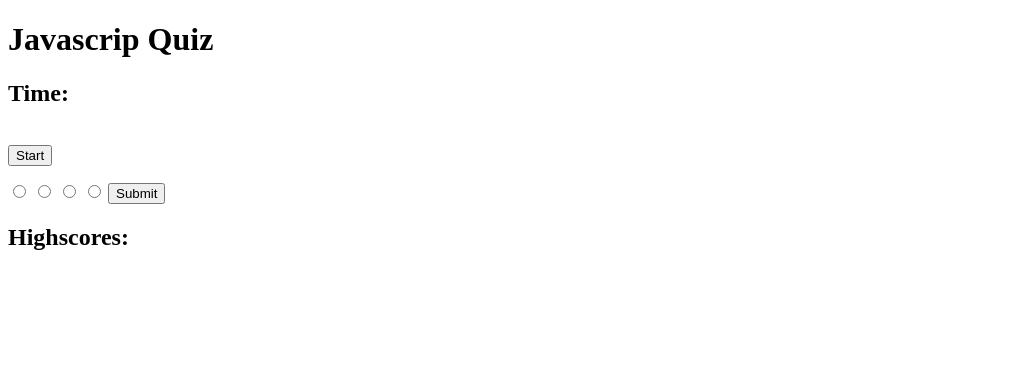
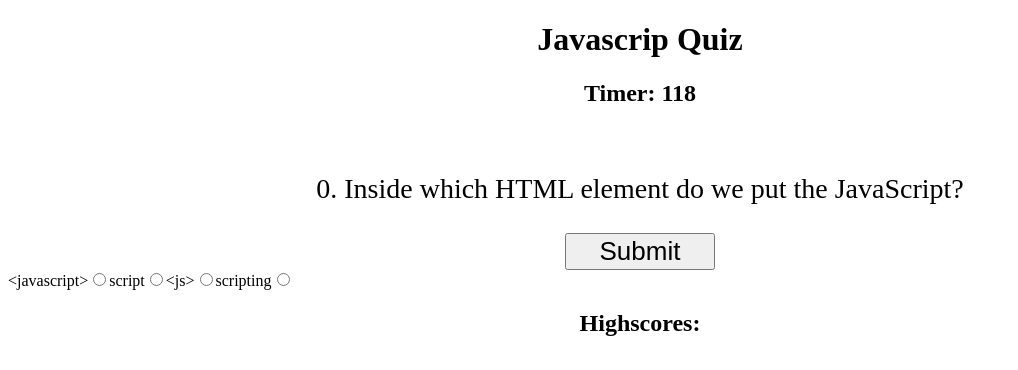
Before and after one commit to cycoconutz/04-Quiz, a plain HTML site: page index.html in a window 1280 px wide. Both pictures are taken after a click on the button "Start". Shown: the whole page, without its empty margins (0-1018 px from the left). Drawn offline with nearby package versions, Linux system fonts and the light colour scheme.

Commit message:
git change. got questions list to populate

```diff
--- a/Assets/script.js
+++ b/Assets/script.js
@@ -1,52 +1,82 @@
 var questionList = [{
   question:" Inside which HTML element do we put the JavaScript?",
-  answers:["<javascript>", "script", "<js>", "scripting"]},
+  answers:["<javascript>", "script", "<js>", "scripting"],
+  correct:"script"
+  },
   {
   question: "Is JavaScript case-sensitive?",
-  answers:["No", "Yes"]},
+  answers:["No", "Yes"],
+  correct:"Yes"
+  },
   {
   question:"3: Where is the correct place to insert a JavaScript?",
-  answers:["The <head> section", "Both the <head> section and the <body> section are correct", "The <body> section"]},
+  answers:["The <head> section", "Both the <head> section and the <body> section are correct", "The <body> section"],
+  correct:"Both the <head> section and the <body> section are correct"
+  },
   {
   question:"4:What is the correct syntax for referring to an external script called \"xxx.js\"?",
-  answers:["<script src=\"xxx.js\">", "<script name=\"xxx.js\"","<script href=\"xxx.js\""]},
+  answers:["<script src=\"xxx.js\">", "<script name=\"xxx.js\"","<script href=\"xxx.js\""],
+  correct:"<script src=\"xxx.js\">"
+  },
   {
   question:"5:The external JavaScript file must contain the <script> tag.",
-  answers:["True", "False"]}];
+  answers:["True", "False"],
+  correct:"True"
+  }];
 
 var timerElement = document.querySelector('#countdown');
 var scoreboard = document.querySelector('#scoreboard');
 var highscores = document.querySelector('#highscores');
 var quizQ = document.querySelector('#quiz-question');
-var quizA = Array.from(document.querySelectorAll('input[name=answer]'));
+var quizA = document.querySelector('#quizAnswer');
 var startButt = document.querySelector('#start-button');
 var submitButt = document.querySelector('#submit');
 var timerCount;
 var timer;
-var questionNum = 0;
-var answerNum = 0;
+
 startButt.addEventListener("click", startGame);
 
 function startGame(){
   timerCount = 120;
   startButt.setAttribute("class", "hidden")
   submitButt.setAttribute("class","show")
-  nextQuestion();
+  nextQuestion(0);
   startTimer();
 }
 
-function nextQuestion(){
-  quizQ.textContent = (questionNum+1) + '. ' +
-  questionList[questionNum].question;
-//   var answers = questionList[questionNum].answers;
-//   quizA.forEach(function (input, i){
-//     quizA.setAttribute("class", "show")
-//     input.value = answers[i];
-//     input.checked = false;
-//     quizA.textContent = answers[i];
-// });
+function nextQuestion(questionNum){
+  var currentQuestion = questionList[questionNum];
+  console.log(questionNum, currentQuestion)
+  quizQ.textContent = (questionNum) + '. ' + currentQuestion.question;
+  var answersDOM = currentQuestion.answers.map((answer, answerIndex) => {
+  var label = document.createElement("label");
+  var input = document.createElement('input');
+  label.htmlFor = "q" + answerIndex;
+  label.textContent = answer;
+  input.id = "q" + answerIndex;
+  input.type = "radio";
+  input.name = "answer";
+  input.value = answer;
+  input.className = "answers";
+  quizA.appendChild(label);
+  quizA.appendChild(input);
+  });
+console.log(quizA)
+  quizA.onsubmit = (e) => {
+    console.log(questionNum);
+  e.preventDefault();
+    checkAnswer(currentQuestion, questionNum)};
 }
 
+function checkAnswer(currentQuestion, questionNum){
+console.log("wat");
+  if ($('input.answers:checked').val() == currentQuestion.correct){
+    nextQuestion(questionNum+1);
+    } else{
+        timerCount-10;
+        nextQuestion();
+    }
+}
 
 function startTimer() {
   // Sets timer
@@ -82,3 +112,8 @@ function finished(){
   startButt.disabled = false;
   highscores();
 }
+
+function highscores(){
+ var initials = prompt("Enter your initials");
+ initials.textContent=(initials + "--" + timerCount);
+}
--- a/index.html
+++ b/index.html
@@ -4,7 +4,7 @@
     <meta charset="UTF-8">
     <meta http-equiv="X-UA-Compatible" content="IE=edge">
     <meta name="viewport" content="width=device-width, initial-scale=1.0">
-    <link rel="stylesheet" href="/04-Web APIs Code Quiz/Assets/style.css">
+    <link rel="stylesheet" href="./Assets/style.css">
 
     <title >Danny's Code Quiz</title>
 </head>
@@ -17,20 +17,19 @@
     </span>
     <section id="quiz-container">
         <p id="quiz-question"></p>
-        <input type="radio" class ="hidden" name="answer" value="" id="a1"><label for="a1"></label>
-        <input type="radio" class ="hidden" name="answer" value="" id="a2"><label for="a2"></label>
-        <input type="radio" class ="hidden" name="answer" value="" id="a3"><label for="a3"></label>
-        <input type="radio" class ="hidden" name="answer" value="" id="a4"><label for="a4"></label>
+        <form id="quizAnswer">
         <span class="butt-container">
-        <button id="submit" class="hidden">Submit</button>
+        <button id="submit" type = "submit" class="hidden">Submit</button>
+        </form>
         </span>
     </section>
     <aside id="scoreboard">
         <h2 id="score-header">Highscores:</h2>
-        <ol id="highscores">
+        <ol id="initials">
 
         </ol>
     </aside>
-    <script src="/04-Web APIs Code Quiz/Assets/script.js"></script>
+    <script src="https://ajax.googleapis.com/ajax/libs/jquery/3.6.0/jquery.min.js"></script>
+    <script src="./Assets/script.js"></script>
 </body>
 </html>
```
Also changed, not shown: 2 other files.
